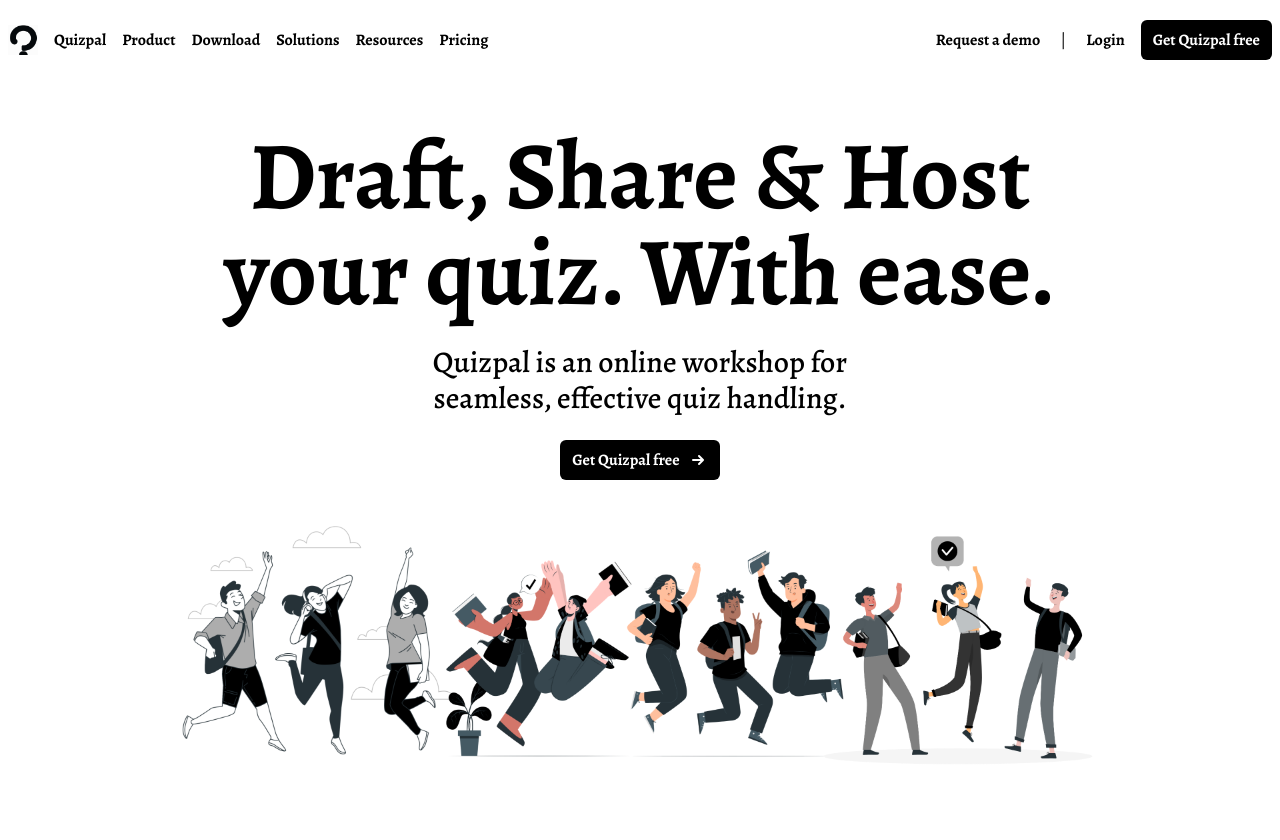
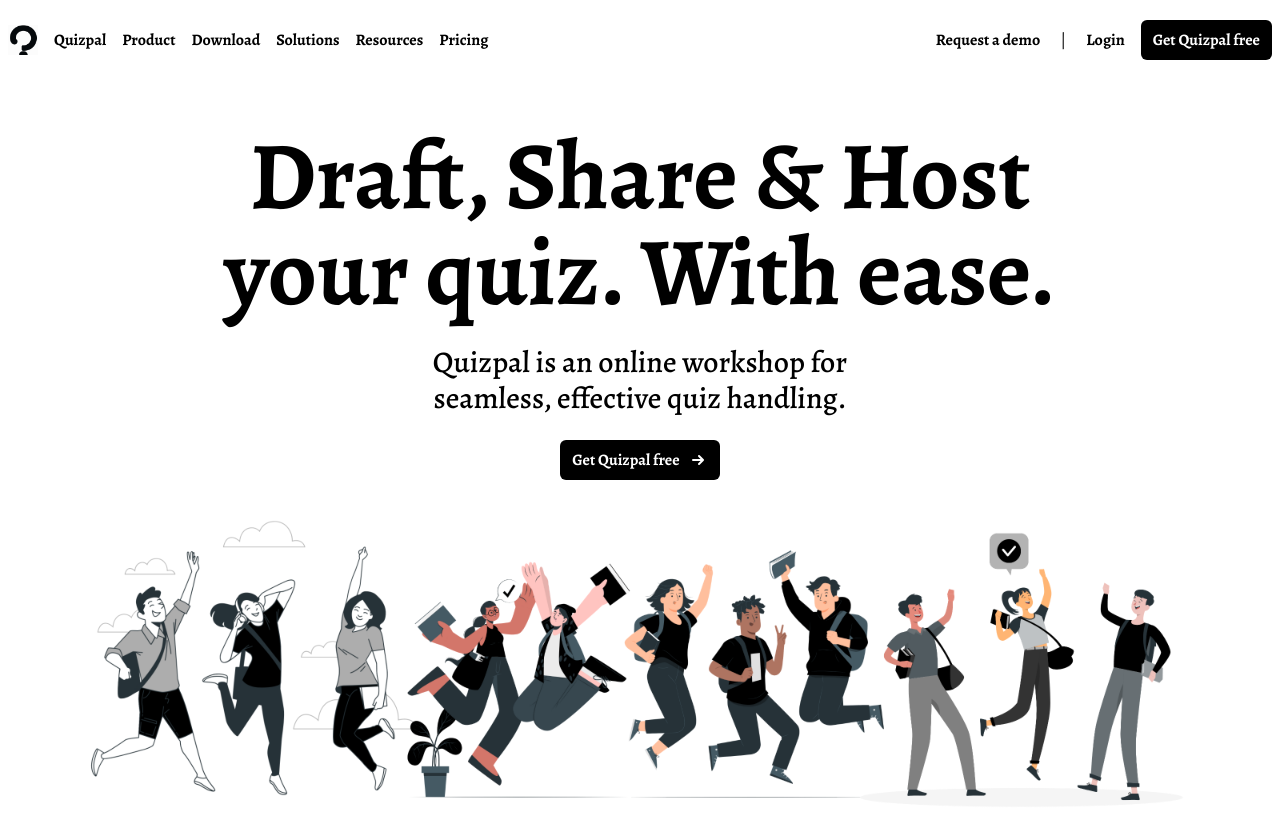
Before and after one commit to mmesomasaint/quizpal-lander, a Next.js app: page / in a window 1280 px wide. Shown: the top 840 px of the page. Built offline with nearby package versions, Linux system fonts and the light colour scheme.

Commit message:
Fix: Adjust image size

```diff
--- a/pages/index.tsx
+++ b/pages/index.tsx
@@ -25,8 +25,8 @@
             <HiArrowSmRight className='text-base lg:text-xl text-white' />
           </button>
         </div>
-        <div className='w-fit mx-auto my-3'>
-          <Image src='/assets/all-happy.png' width={1000} height={1000} alt='happy students' />
+        <div className='w-fit mx-auto'>
+          <Image src='/assets/all-happy.png' width={1200} height={1200} alt='happy students' />
         </div>
       </main>
     </>
```
